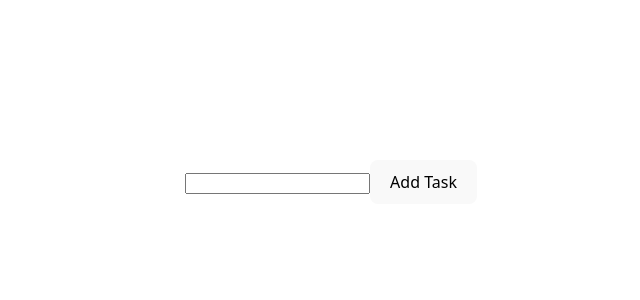
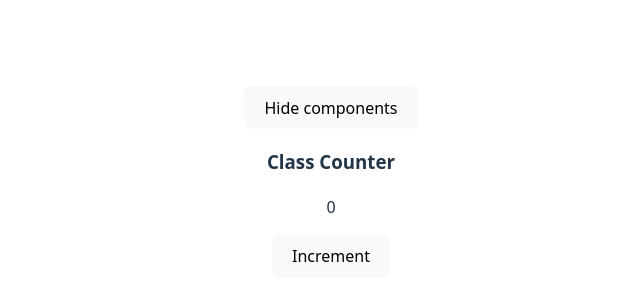
Before and after one commit to jason6842/Antra, a React (Vite) app in the folder Advance/: page / in a window 1280 px wide. Shown: the part 218-518 px from the top of the page, without its empty margins (309-949 px from the left). Built offline with nearby package versions, Linux system fonts and the light colour scheme.

Commit message:
Notes regards to Class Components and React Life Cycle.

```diff
--- a/Advance/src/App.tsx
+++ b/Advance/src/App.tsx
@@ -12,6 +12,7 @@ import Impure from "./components/Impure.tsx";
 import StateApp from "./components/StatesInReact/StateApp.tsx";
 import CounterApp from "./components/StatesInReact/CounterApp.tsx";
 import CrudApp from "./components/CRUD/CrudApp.tsx";
+import ClassComponentsDemo from "./class/index.tsx";
 
 
 function App() {
@@ -49,7 +50,8 @@ function App() {
         <Impure></Impure> */}
         {/* <StateApp />
         <CounterApp /> */}
-        <CrudApp />
+        {/* <CrudApp /> */}
+        <ClassComponentsDemo />
     </div>
   );
 }
--- /dev/null
+++ b/Advance/src/class/Counter.tsx
@@ -0,0 +1,79 @@
+import React, { useState } from "react";
+
+type ClassCounterProps = {
+  name: string;
+};
+
+type ClassCounterState = {
+  count: number;
+};
+
+export class ClassCounter extends React.Component<
+  ClassCounterProps,
+  ClassCounterState
+> {
+  constructor(props: any) {
+    super(props);
+    this.handleAdd = this.handleAdd.bind(this);
+    console.log("building constructor");
+  }
+
+  state = {
+    count: 0,
+  };
+  // Called after the component has been mounted (inserted into the DOM)
+  componentDidMount(): void {
+    console.log("component mounted");
+  }
+  // Called after the component updates (re-renders due to state or props changes)
+  componentDidUpdate(): void {
+    console.log("component updated");
+  }
+  // Called just before the component is unmounted (removed from the DOM)
+  componentWillUnmount(): void {
+    console.log("component unmounted");
+  }
+
+  handleAdd() {
+    this.setState({ count: this.state.count + 1 });
+  }
+
+  // equivalent to return in functional component
+  render() {
+    console.log("component rendering...");
+    // console.log(this.state.count);
+    return (
+      <div>
+        <h3>{this.props.name}</h3>
+        <p>{this.state.count}</p>
+        <button onClick={this.handleAdd}>Increment</button>
+      </div>
+    );
+  }
+}
+
+export function FnCounter() {
+  const [count, setCount] = useState(0);
+  return (
+    <div>
+      <h3>Function Counter</h3>
+      <p>{count}</p>
+      <button onClick={() => setCount(count + 1)}>Increment</button>
+    </div>
+  );
+}
+
+// class Animal {
+//   eat() {
+//     console.log("Animal is eating");
+//   }
+// }
+
+// class Dog extends Animal {
+//   eat() {
+//     console.log("Dog is eating");
+//   }
+// }
+
+// const dog = new Dog();
+// dog.eat(); // Animal is eating
--- /dev/null
+++ b/Advance/src/class/index.tsx
@@ -0,0 +1,28 @@
+import { Component } from "react";
+import { ClassCounter, FnCounter } from "./Counter";
+
+export default class ClassComponentsDemo extends Component {
+  state = {
+    isShown: true,
+  };
+
+  toggleVisibility = () => {
+    this.setState({ isShown: !this.state.isShown });
+  };
+
+  render() {
+    return (
+      <div>
+        <button onClick={this.toggleVisibility.bind(this)}>
+          {this.state.isShown ? "Hide" : "Show"} components
+        </button>
+        {this.state.isShown && (
+          <div>
+            {/* <FnCounter /> */}
+            <ClassCounter name="Class Counter" />
+          </div>
+        )}
+      </div>
+    );
+  }
+}
```
